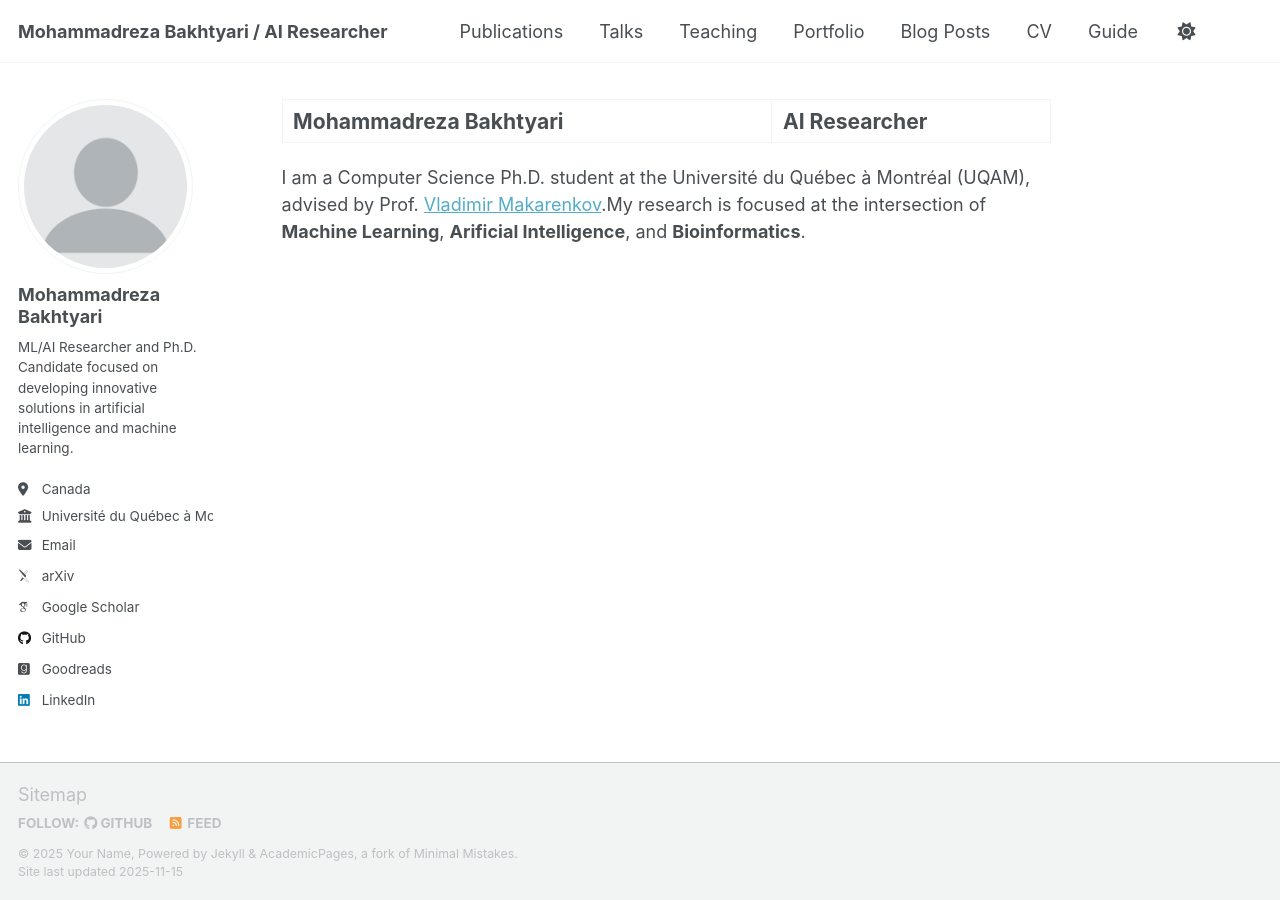
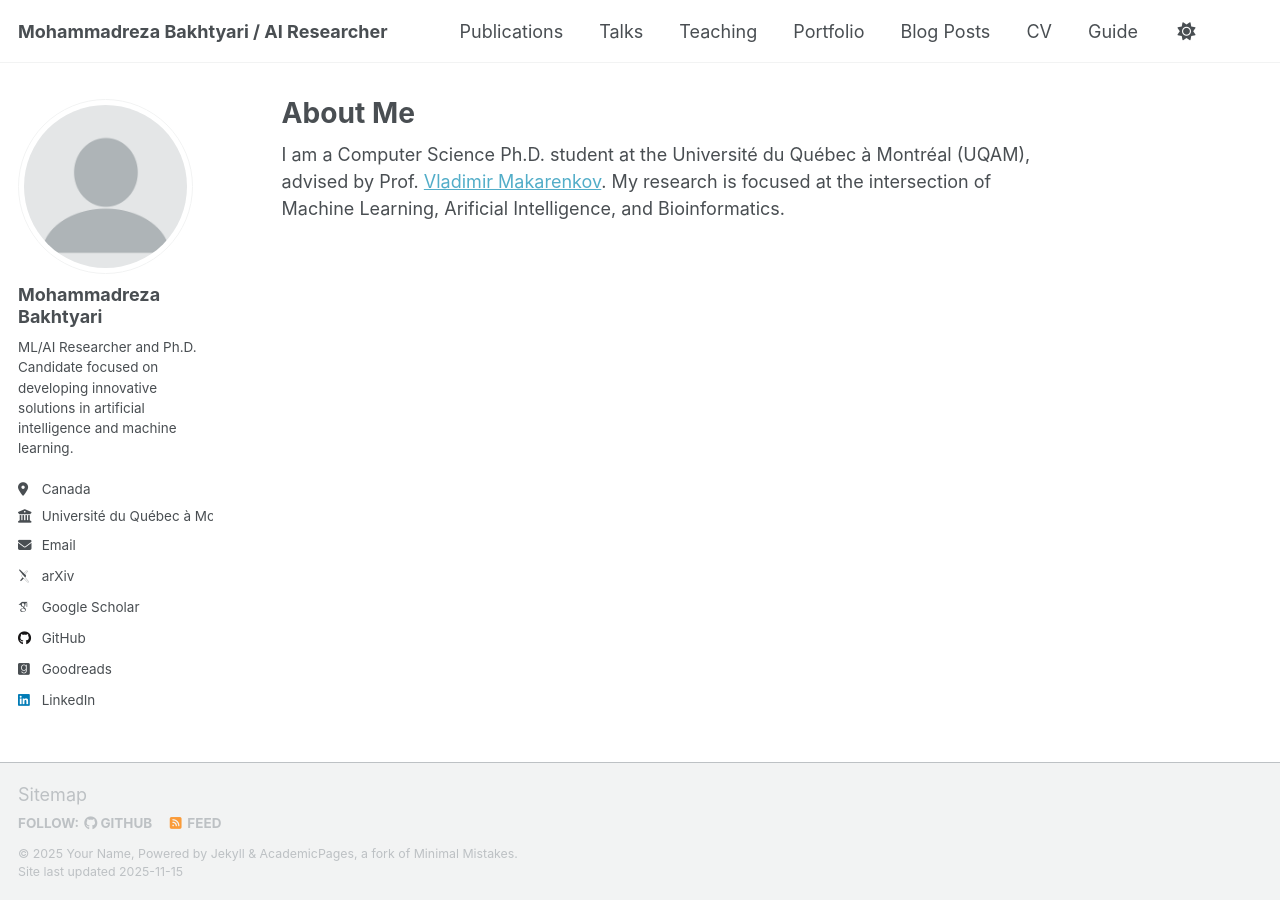
Before and after one commit to mrbakhtyari/mrbakhtyari.github.io, a Jekyll site: the page built from _pages/about.md, in a window 1280 px wide. Built offline with Jekyll 4.4.1, drawn with Linux system fonts in a browser that asks for light colours; some web fonts are replaced; a script that is not in the unit is left out.

Commit message:
Update about.md to correct title and improve formatting

```diff
--- a/_pages/about.md
+++ b/_pages/about.md
@@ -1,13 +1,13 @@
 ---
 permalink: /
-title: "Mohammadreza Bakhtyari | AI Researcher"
+title: "About Me"
 author_profile: true
 redirect_from:
   - /about/
   - /about.html
 ---
 
-I am a Computer Science Ph.D. student at the Université du Québec à Montréal (UQAM), advised by Prof. [Vladimir Makarenkov](http://www.info2.uqam.ca/~makarenkov_v/site_web/index_en.html).My research is focused at the intersection of **Machine Learning**, **Arificial Intelligence**, and **Bioinformatics**.
+I am a Computer Science Ph.D. student at the Université du Québec à Montréal (UQAM), advised by Prof. [Vladimir Makarenkov](http://www.info2.uqam.ca/~makarenkov_v/site_web/index_en.html). My research is focused at the intersection of Machine Learning, Arificial Intelligence, and Bioinformatics.
 
 
 <!--
```
